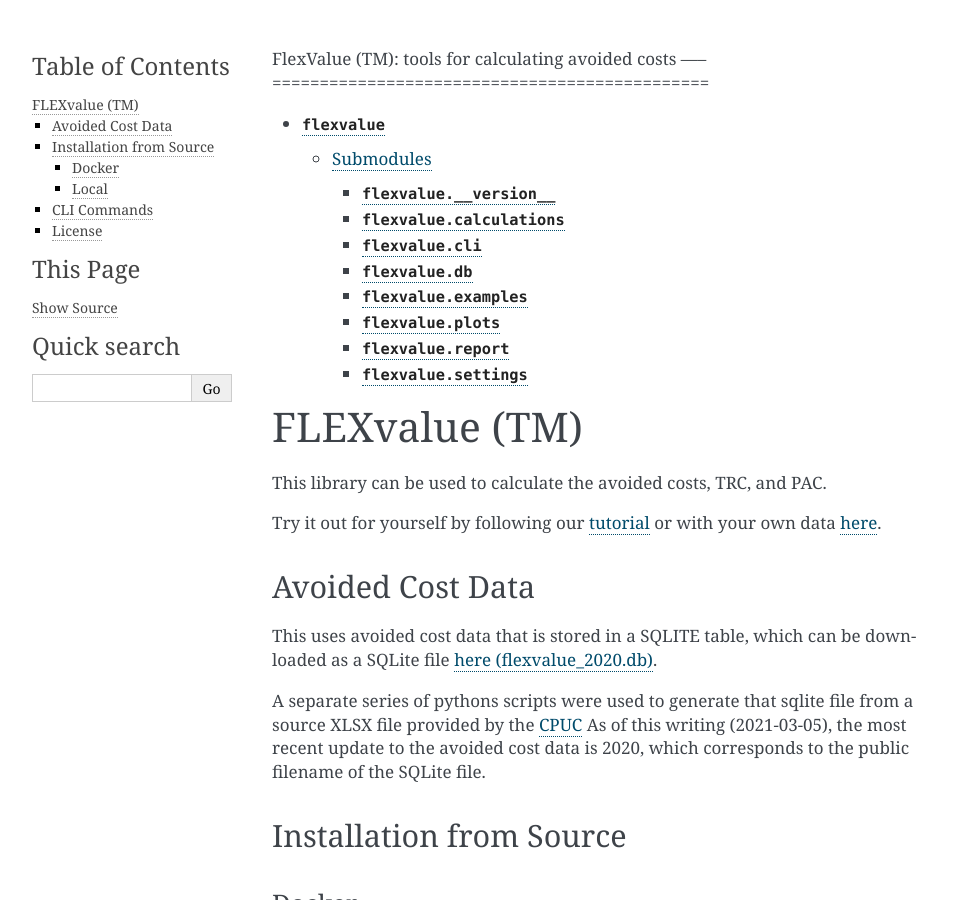
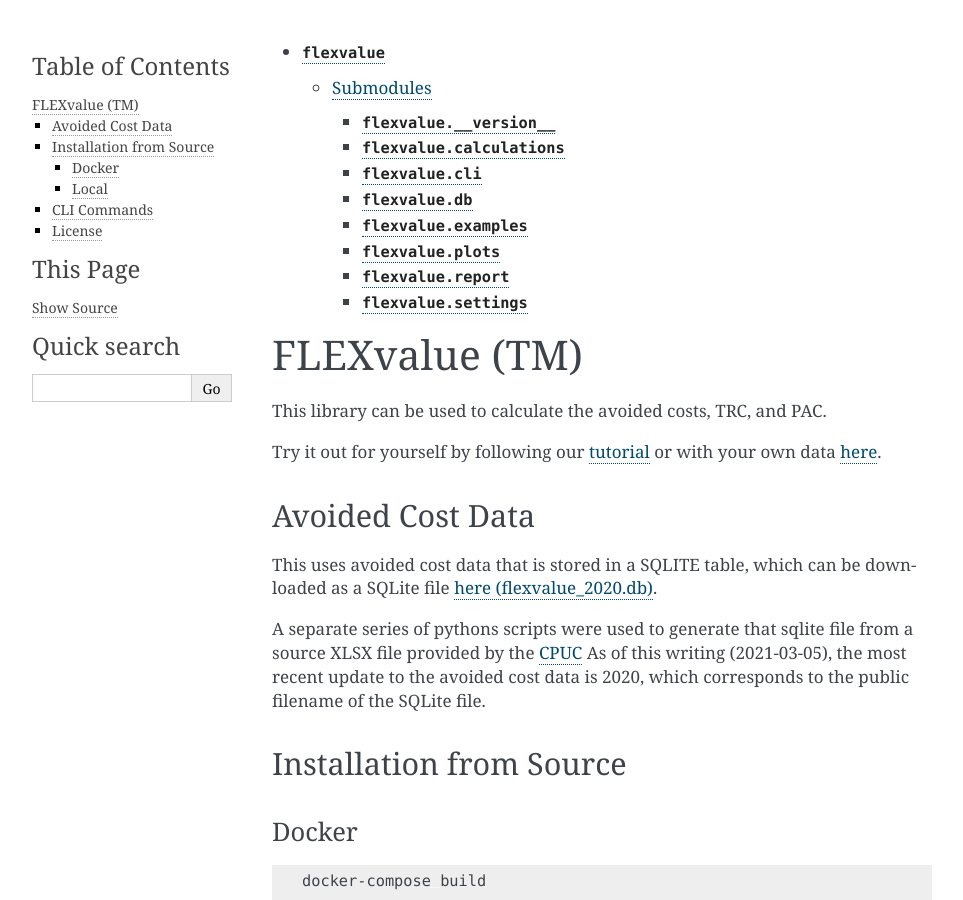
Before and after one commit to recurve-methods/flexvalue, a Sphinx documentation site: the page built from docs/index.rst, in a window 1280 px wide and 900 px high. Shown: the whole window, without its empty margins (148-1111 px from the left). Built offline with Sphinx 7.4.7, drawn with Linux system fonts in a browser that asks for light colours; the version number is read from the project's files by our own code.

Commit message:
Update docs to work in readthedocs
Signed-off-by: Steve <steve@recurve.com>

```diff
--- a/README.rst
+++ b/README.rst
@@ -1,5 +1,5 @@
 FLEXvalue (TM)
-*********
+**************
 
 This library can be used to calculate the avoided costs, TRC, and PAC.
 
--- a/docs/conf.py
+++ b/docs/conf.py
@@ -10,10 +10,10 @@
 # If extensions (or modules to document with autodoc) are in another directory,
 # add these directories to sys.path here. If the directory is relative to the
 # documentation root, use os.path.abspath to make it absolute, like shown here.
-#
-# import os
-# import sys
-# sys.path.insert(0, os.path.abspath('.'))
+
+import os
+import sys
+sys.path.insert(0, os.path.abspath('../'))
 
 
 # -- Project information -----------------------------------------------------
@@ -62,7 +62,7 @@
 # Add any paths that contain custom static files (such as style sheets) here,
 # relative to this directory. They are copied after the builtin static files,
 # so a file named "default.css" will overwrite the builtin "default.css".
-html_static_path = ['_static']
+html_static_path = ['']
 
 autoapi_dirs = ['../flexvalue']
 autoapi_modules = {"flexvalue": None}
--- a/docs/index.rst
+++ b/docs/index.rst
@@ -1,6 +1,3 @@
-FlexValue (TM): tools for calculating avoided costs
------==============================================
-
 .. toctree::
    :maxdepth: 3
 
```
Also changed, not shown: 1 other file.
